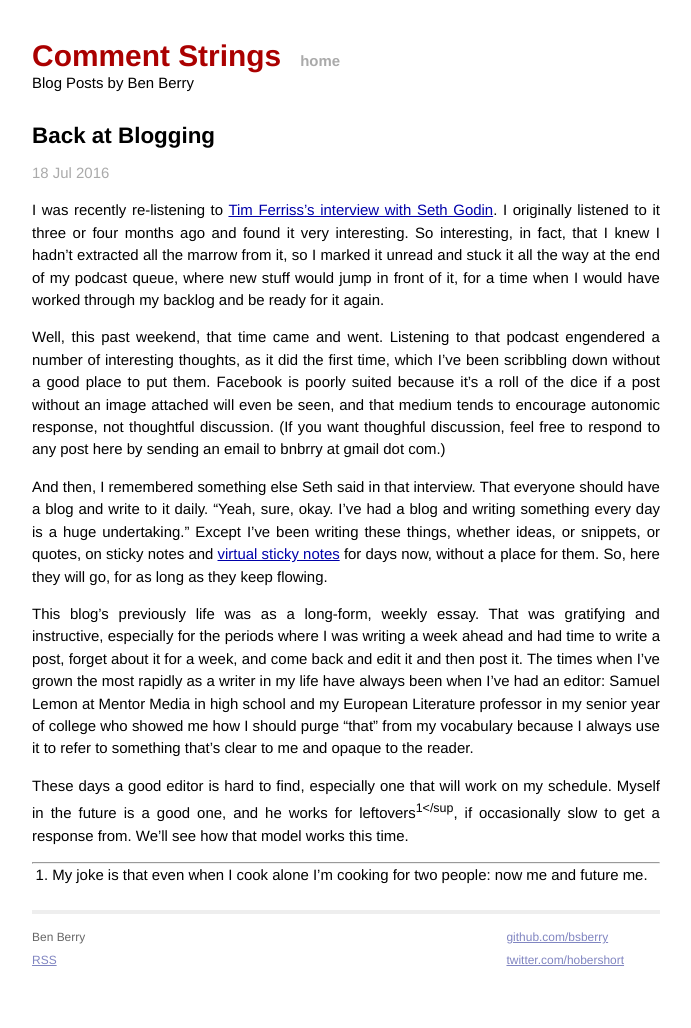
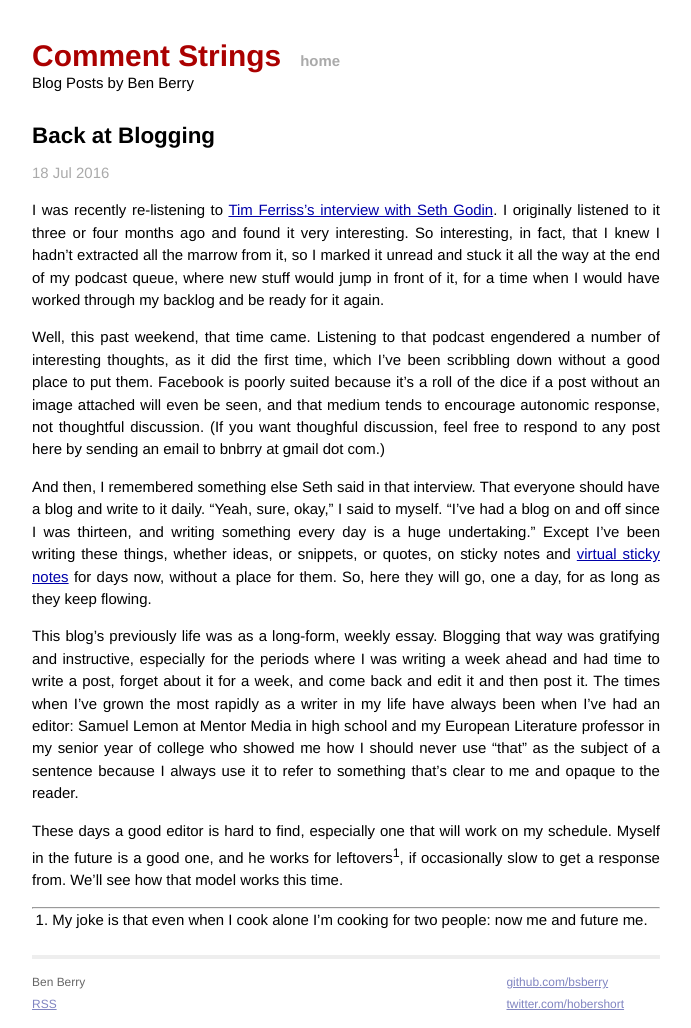
Before and after one commit to bsberry/bsberry.github.io, a Jekyll site: the page built from _posts/2016-07-18-back-at-blogging.md, in a window 1280 px wide. Shown: the whole page, without its empty margins (294-985 px from the left). Built offline with Jekyll 4.4.1, drawn with Linux system fonts in a browser that asks for light colours; Markdown is read by kramdown in place of the engine named in the settings; before the commit the page ends 983 px from its top, so only the background shows below that.

Commit message:
Update 2016-07-18-back-at-blogging.md

```diff
--- a/_posts/2016-07-18-back-at-blogging.md
+++ b/_posts/2016-07-18-back-at-blogging.md
@@ -6,13 +6,13 @@ date:   2016-07-18 9:51:00PM
 
 I was recently re-listening to [Tim Ferriss's interview with Seth Godin](http://fourhourworkweek.com/2016/02/10/seth-godin/). I originally listened to it three or four months ago and found it very interesting. So interesting, in fact, that I knew I hadn't extracted all the marrow from it, so I marked it unread and stuck it all the way at the end of my podcast queue, where new stuff would jump in front of it, for a time when I would have worked through my backlog and be ready for it again.
 
-Well, this past weekend, that time came and went. Listening to that podcast engendered a number of interesting thoughts, as it did the first time, which I've been scribbling down without a good place to put them. Facebook is poorly suited because it's a roll of the dice if a post without an image attached will even be seen, and that medium tends to encourage autonomic response, not thoughtful discussion. (If you want thoughful discussion, feel free to respond to any post here by sending an email to bnbrry at gmail dot com.)
+Well, this past weekend, that time came. Listening to that podcast engendered a number of interesting thoughts, as it did the first time, which I've been scribbling down without a good place to put them. Facebook is poorly suited because it's a roll of the dice if a post without an image attached will even be seen, and that medium tends to encourage autonomic response, not thoughtful discussion. (If you want thoughful discussion, feel free to respond to any post here by sending an email to bnbrry at gmail dot com.)
 
-And then, I remembered something else Seth said in that interview. That everyone should have a blog and write to it daily. "Yeah, sure, okay. I've had a blog and writing something every day is a huge undertaking." Except I've been writing these things, whether ideas, or snippets, or quotes, on sticky notes and [virtual sticky notes](https://keep.google.com) for days now, without a place for them. So, here they will go, for as long as they keep flowing.
+And then, I remembered something else Seth said in that interview. That everyone should have a blog and write to it daily. "Yeah, sure, okay," I said to myself. "I've had a blog on and off since I was thirteen, and writing something every day is a huge undertaking." Except I've been writing these things, whether ideas, or snippets, or quotes, on sticky notes and [virtual sticky notes](https://keep.google.com) for days now, without a place for them. So, here they will go, one a day, for as long as they keep flowing.
 
-This blog's previously life was as a long-form, weekly essay. That was gratifying and instructive, especially for the periods where I was writing a week ahead and had time to write a post, forget about it for a week, and come back and edit it and then post it. The times when I've grown the most rapidly as a writer in my life have always been when I've had an editor: Samuel Lemon at Mentor Media in high school and my European Literature professor in my senior year of college who showed me how I should purge "that" from my vocabulary because I always use it to refer to something that's clear to me and opaque to the reader.
+This blog's previously life was as a long-form, weekly essay. Blogging that way was gratifying and instructive, especially for the periods where I was writing a week ahead and had time to write a post, forget about it for a week, and come back and edit it and then post it. The times when I've grown the most rapidly as a writer in my life have always been when I've had an editor: Samuel Lemon at Mentor Media in high school and my European Literature professor in my senior year of college who showed me how I should never use "that" as the subject of a sentence because I always use it to refer to something that's clear to me and opaque to the reader.
 
-These days a good editor is hard to find, especially one that will work on my schedule. Myself in the future is a good one, and he works for leftovers<sup>1</sup</sup>, if occasionally slow to get a response from. We'll see how that model works this time.
+These days a good editor is hard to find, especially one that will work on my schedule. Myself in the future is a good one, and he works for leftovers<sup>1</sup>, if occasionally slow to get a response from. We'll see how that model works this time.
 
 ***
 
```
